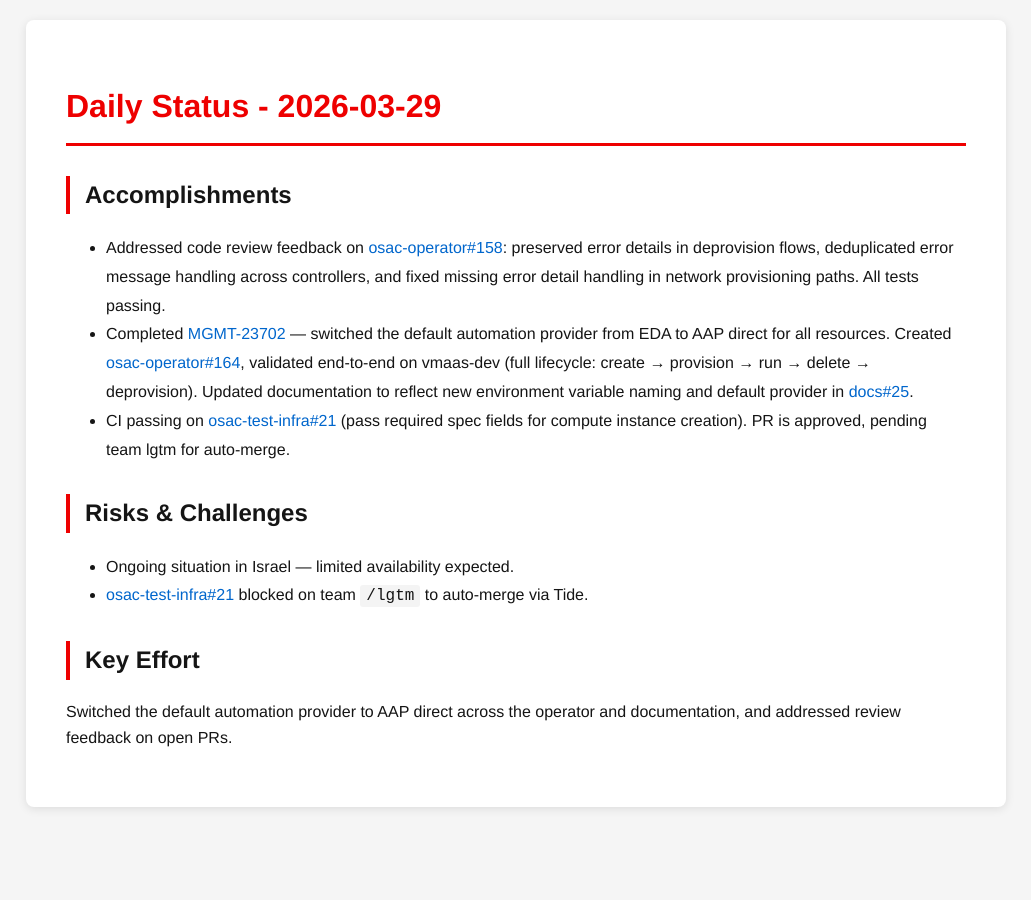
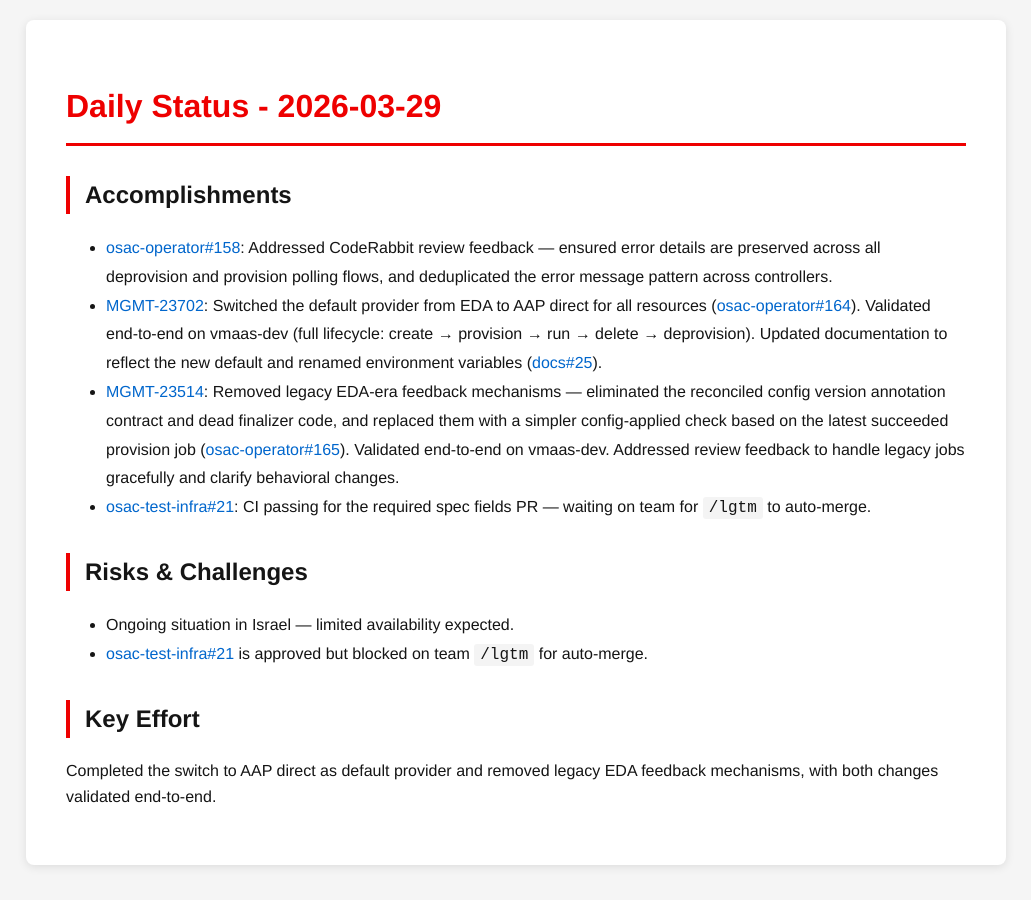
Before and after one commit to tzvatot/daily-status, a Jekyll site: the page built from 2026-03-29.md, in a window 1280 px wide. Shown: the whole page, without its empty margins (124-1155 px from the left). Built offline with Jekyll 4.4.1, drawn with Linux system fonts in a browser that asks for light colours.

Commit message:
Daily status update - 2026-03-29

```diff
--- a/2026-03-29.md
+++ b/2026-03-29.md
@@ -7,13 +7,14 @@
 # Daily Status - 2026-03-29
 
 ## Accomplishments
-- Addressed code review feedback on [osac-operator#158](https://github.com/osac-project/osac-operator/pull/158): preserved error details in deprovision flows, deduplicated error message handling across controllers, and fixed missing error detail handling in network provisioning paths. All tests passing.
-- Completed [MGMT-23702](https://issues.redhat.com/browse/MGMT-23702) — switched the default automation provider from EDA to AAP direct for all resources. Created [osac-operator#164](https://github.com/osac-project/osac-operator/pull/164), validated end-to-end on vmaas-dev (full lifecycle: create → provision → run → delete → deprovision). Updated documentation to reflect new environment variable naming and default provider in [docs#25](https://github.com/osac-project/docs/pull/25).
-- CI passing on [osac-test-infra#21](https://github.com/osac-project/osac-test-infra/pull/21) (pass required spec fields for compute instance creation). PR is approved, pending team lgtm for auto-merge.
+- [osac-operator#158](https://github.com/osac-project/osac-operator/pull/158): Addressed CodeRabbit review feedback — ensured error details are preserved across all deprovision and provision polling flows, and deduplicated the error message pattern across controllers.
+- [MGMT-23702](https://issues.redhat.com/browse/MGMT-23702): Switched the default provider from EDA to AAP direct for all resources ([osac-operator#164](https://github.com/osac-project/osac-operator/pull/164)). Validated end-to-end on vmaas-dev (full lifecycle: create → provision → run → delete → deprovision). Updated documentation to reflect the new default and renamed environment variables ([docs#25](https://github.com/osac-project/docs/pull/25)).
+- [MGMT-23514](https://issues.redhat.com/browse/MGMT-23514): Removed legacy EDA-era feedback mechanisms — eliminated the reconciled config version annotation contract and dead finalizer code, and replaced them with a simpler config-applied check based on the latest succeeded provision job ([osac-operator#165](https://github.com/osac-project/osac-operator/pull/165)). Validated end-to-end on vmaas-dev. Addressed review feedback to handle legacy jobs gracefully and clarify behavioral changes.
+- [osac-test-infra#21](https://github.com/osac-project/osac-test-infra/pull/21): CI passing for the required spec fields PR — waiting on team for `/lgtm` to auto-merge.
 
 ## Risks & Challenges
 - Ongoing situation in Israel — limited availability expected.
-- [osac-test-infra#21](https://github.com/osac-project/osac-test-infra/pull/21) blocked on team `/lgtm` to auto-merge via Tide.
+- [osac-test-infra#21](https://github.com/osac-project/osac-test-infra/pull/21) is approved but blocked on team `/lgtm` for auto-merge.
 
 ## Key Effort
-Switched the default automation provider to AAP direct across the operator and documentation, and addressed review feedback on open PRs.
+Completed the switch to AAP direct as default provider and removed legacy EDA feedback mechanisms, with both changes validated end-to-end.
```
